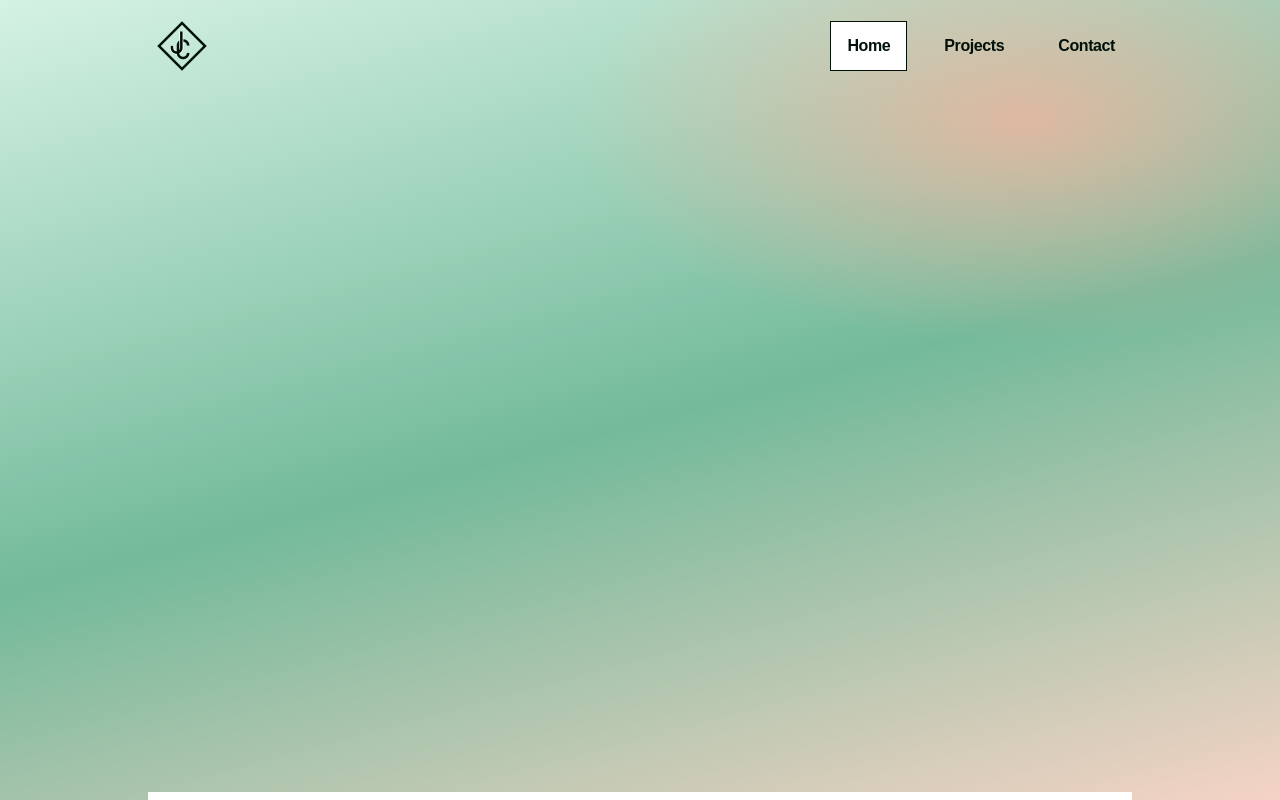
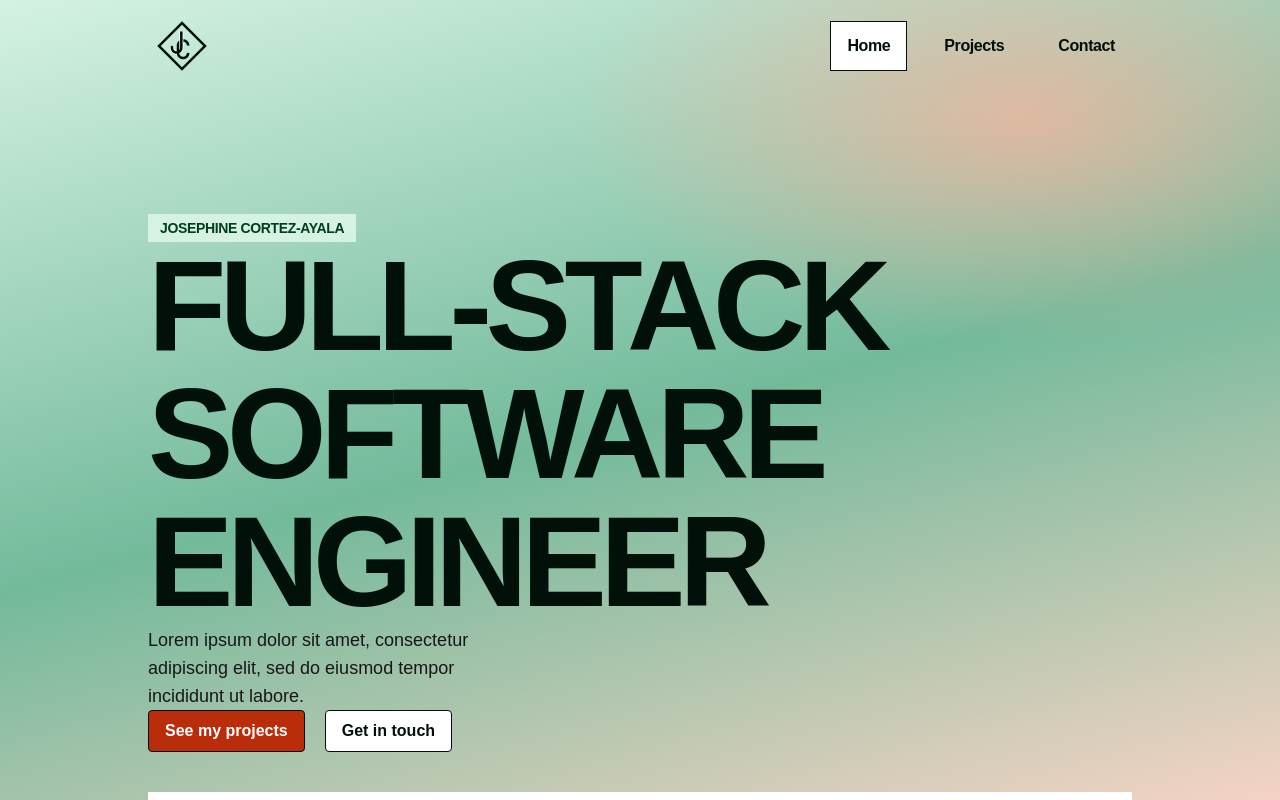
Before and after one commit to jcorteza/portfolio, a Next.js app: page / in a window 1280 px wide. Shown: the top 800 px of the page. Built offline with nearby package versions, Linux system fonts and the light colour scheme; a web font is replaced by a local one.

Commit message:
make hero fade

```diff
--- a/app/globals.css
+++ b/app/globals.css
@@ -120,3 +120,20 @@ body {
     color: var(--foreground);
     font-family: Arial, Helvetica, sans-serif;
 }
+
+@keyframes hero-fade {
+  to {
+    opacity: 0;
+    transform: translateY(-2rem);
+  }
+}
+
+@utility hero-fade {
+  @media (prefers-reduced-motion: no-preference) {
+    @supports (animation-timeline: scroll()) {
+      animation: hero-fade linear both;
+      animation-timeline: scroll(root);
+      animation-range: 0 80svh;
+    }
+  }
+}
--- a/app/page.tsx
+++ b/app/page.tsx
@@ -7,11 +7,12 @@ export default function Home() {
     return (
         <main className={clsx('relative grow flex flex-col justify-between gap-10')}>
             <div className={clsx(
-                'sticky inset-0 grow flex flex-col justify-end gap-5 h-[80svh]',
+                'sticky top-[10svh] grow flex flex-col justify-end gap-5 h-[80svh]',
                 {
-                    'opacity-0': true
+                    'opacity-0': false
                 }
             )}>
+                <div className="hero-fade">
                     <h1>
                         <div className={DECORATIVE_TAG}>Josephine Cortez-Ayala</div>
                         <div className="text-brand-ink text-9xl uppercase tracking-tighter font-bold font-[var(--font-title),_sans-serif]">Full-Stack Software Engineer</div>
@@ -19,7 +20,8 @@ export default function Home() {
                     <p className="text-brank-ink text-lg w-1/3">Lorem ipsum dolor sit amet, consectetur adipiscing elit, sed do eiusmod tempor incididunt ut labore.</p>
                     <HeroActions />
                 </div>
-            <div className={clsx(CARD_BASE, 'flex flex-col gap-10')}>
+            </div>
+            <div className={clsx(CARD_BASE, 'relative z-10 flex flex-col gap-10')}>
                 <div className="w-full flex gap-5">
                     <div className="flex flex-col gap-3 text-brand-ink">
                         <h2 className={TEXT.cardTitle}>About</h2>
```
Lines whose indentation alone changed are shown as unchanged.
